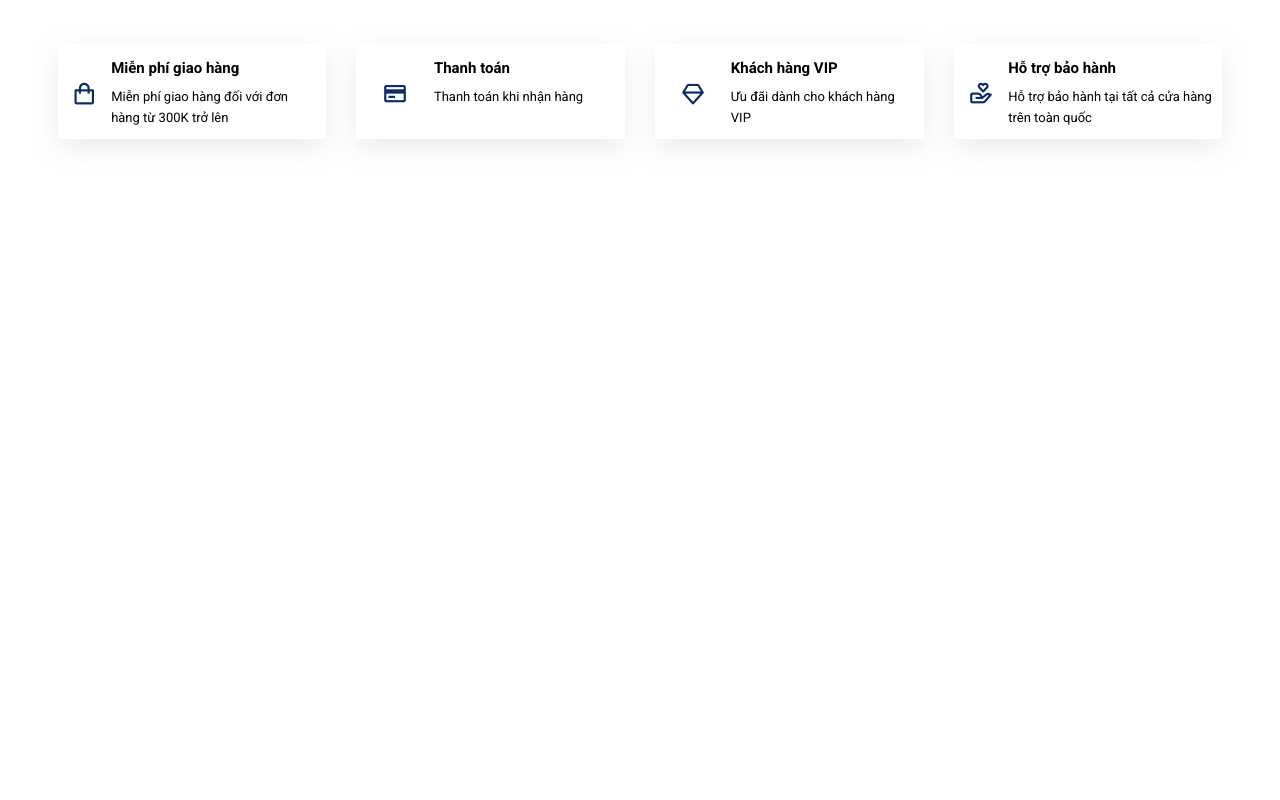
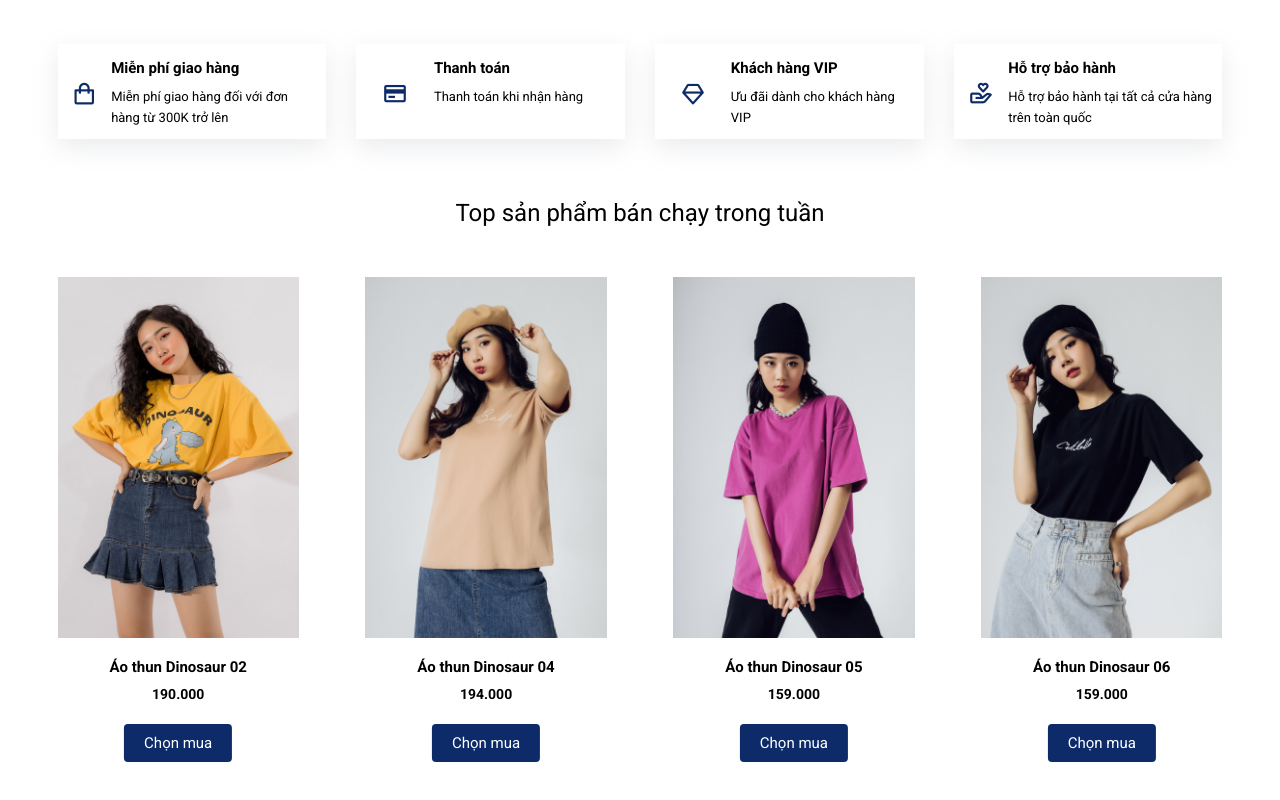
Before and after one commit to nguyenducde/shopping-authentic, a React (Create React App) app: page / in a window 1280 px wide. Shown: the part 806-1606 px from the top of the page. Built offline with nearby package versions, Linux system fonts and the light colour scheme.

Commit message:
C9 - Product Card - Top Selling Product of the week

```diff
--- /dev/null
+++ b/src/assets/fake-data/products.js
@@ -0,0 +1,148 @@
+import product_01_image_01 from '../../assets/images/products/product-01 (1).jpg'
+import product_01_image_02 from '../../assets/images/products/product-01 (2).jpg'
+
+import product_02_image_01 from '../../assets/images/products/product-02 (1).jpg'
+import product_02_image_02 from '../../assets/images/products/product-02 (2).jpg'
+
+import product_03_image_01 from '../../assets/images/products/product-03 (1).jpg'
+import product_03_image_02 from '../../assets/images/products/product-03 (2).jpg'
+
+import product_04_image_01 from '../../assets/images/products/product-04 (1).jpg'
+import product_04_image_02 from '../../assets/images/products/product-04 (2).jpg'
+
+import product_05_image_01 from '../../assets/images/products/product-05 (1).jpg'
+import product_05_image_02 from '../../assets/images/products/product-05 (2).jpg'
+
+import product_06_image_01 from '../../assets/images/products/product-06 (1).jpg'
+import product_06_image_02 from '../../assets/images/products/product-06 (2).jpg'
+
+import product_07_image_01 from '../../assets/images/products/product-07 (1).jpg'
+import product_07_image_02 from '../../assets/images/products/product-07 (2).jpg'
+
+import product_08_image_01 from '../../assets/images/products/product-08 (1).jpg'
+import product_08_image_02 from '../../assets/images/products/product-08 (2).jpg'
+
+import product_09_image_01 from '../../assets/images/products/product-09 (1).jpg'
+import product_09_image_02 from '../../assets/images/products/product-09 (2).jpg'
+
+import product_10_image_01 from '../../assets/images/products/product-10 (1).jpg'
+import product_10_image_02 from '../../assets/images/products/product-10 (2).jpg'
+
+const products = [
+    {
+        name: 'Áo thun Dinosaur 01',
+        price: 189,
+        image01: product_01_image_01,
+        image02: product_01_image_02,
+        categorySlug: 'ao-thun',
+        colors: ['white', 'red', 'orange'],
+        slug: 'ao-thun-dinosaur-01',
+        size: ['s', 'm', 'l', 'xl']
+    },
+    {
+        name: 'Áo thun Dinosaur 02',
+        price: 189,
+        image01: product_02_image_01,
+        image02: product_02_image_02,
+        categorySlug: 'ao-thun',
+        colors: ['white', 'black', 'orange'],
+        slug: 'ao-thun-dinosaur-02',
+        size: ['s', 'm', 'xl']
+    },
+    {
+        name: 'Áo thun Dinosaur 02',
+        price: 190,
+        image01: product_03_image_01,
+        image02: product_03_image_02,
+        categorySlug: 'ao-thun',
+        colors: ['white', 'red', 'orange', 'yellow'],
+        slug: 'ao-thun-dinosaur-03',
+        size: ['m']
+    },
+    {
+        name: 'Áo thun Dinosaur 04',
+        price: 194,
+        image01: product_04_image_01,
+        image02: product_04_image_02,
+        categorySlug: 'ao-thun',
+        colors: ['white', 'orange', 'blue'],
+        slug: 'ao-thun-dinosaur-04',
+        size: ['xl']
+    },
+    {
+        name: 'Áo thun Dinosaur 05',
+        price: 159,
+        image01: product_05_image_01,
+        image02: product_05_image_02,
+        categorySlug: 'ao-thun',
+        colors: ['white', 'pink'],
+        slug: 'ao-thun-dinosaur-05',
+        size: ['xxl']
+    },
+    {
+        name: 'Áo thun Dinosaur 06',
+        price: 159,
+        image01: product_06_image_01,
+        image02: product_06_image_02,
+        categorySlug: 'ao-thun',
+        colors: ['black'],
+        slug: 'ao-thun-dinosaur-06',
+        size: ['s', 'm', 'xl']
+    },
+    {
+        name: 'Áo somi caro 07',
+        price: 159,
+        image01: product_07_image_01,
+        image02: product_07_image_02,
+        categorySlug: 'ao-somi',
+        colors: ['white', 'red', 'orange', 'blue'],
+        slug: 'ao-somi-caro-07',
+        size: ['l', 'xl']
+    },
+    {
+        name: 'Áo somi dài tay 08',
+        price: 194,
+        image01: product_08_image_01,
+        image02: product_08_image_02,
+        categorySlug: 'ao-somi',
+        colors: ['white', 'red', 'black'],
+        slug: 'ao-somi-dai-tay-08',
+        size: ['s', 'm', 'xl']
+    },
+    {
+        name: 'Áo somi tay dài 09',
+        price: 194,
+        image01: product_09_image_01,
+        image02: product_09_image_02,
+        categorySlug: 'ao-somi',
+        colors: ['white', 'blue'],
+        slug: 'ao-somi-tay-dai-09',
+        size: ['m']
+    },
+    {
+        name: 'Áo jean phong cách 10',
+        price: 194,
+        image01: product_10_image_01,
+        image02: product_10_image_02,
+        categorySlug: 'quan-jean',
+        colors: ['blue', 'black'],
+        slug: 'ao-jean-phong-cach-10',
+        size: ['l']
+    }
+]
+
+const getAllProducts = () => products
+
+const getProducts = (count) => {
+    const max = products.length - count
+    const min = 0
+    const start = Math.floor(Math.random() * (max-min) + min)
+    return products.slice(start, start + count)
+}
+
+const productData = {
+    getAllProducts,
+    getProducts
+}
+
+export default productData
--- a/src/components/HomeSlider.js
+++ b/src/components/HomeSlider.js
@@ -38,7 +38,7 @@ export default function HomeSlider(props){
                             <div className='home-slider__item__info'>
                                 <h3 className='home-slider__item__info__title'>{item.title}</h3>
                                 <p className='home-slider__item__info__description'>{item.description}</p>
-                                <NavLink to={item.path} className='btn home-slider__item__info__link'>Xem chi tiết</NavLink>
+                                <NavLink to={item.path} className='btn'>Xem chi tiết</NavLink>
                             </div>
                             <div className='home-slider__item__img'>
                                 <div className='shape' style={{backgroundColor: item.color}}></div>
--- a/src/components/PolicyCard.js
+++ b/src/components/PolicyCard.js
@@ -5,7 +5,7 @@ export default function PolicyCard(props){
     const { name, description, icon } = props
 
     return (
-        <NavLink to='/policy' className='policy-card'>
+        <NavLink exact to='/policy' className='policy-card'>
             <div className='policy-card__icon'>
                 <i className={icon}></i>
             </div>
--- /dev/null
+++ b/src/components/ProductCard.js
@@ -0,0 +1,23 @@
+import { NavLink } from "react-router-dom"
+
+export default function ProductCard(props){
+
+    const { image01, name, price } = props.product
+
+    return (
+        <div to='/policy' className='product-card__item'>
+            <NavLink to={props.product.slug}>
+                <div className='product-card__item__image'>
+                    <img src={image01} alt='' />
+                </div>
+                <div className='product-card__item__info'>
+                    <h3 className='product-card__item__info__name'>{name}</h3>
+                    <div className='product-card__item__info__price'>
+                        {`${price}.000`}
+                    </div>
+                </div>
+                <div className='btn product-card__item__buy'>Chọn mua</div>
+            </NavLink>
+        </div>
+    )
+}
--- a/src/pages/Home.js
+++ b/src/pages/Home.js
@@ -3,6 +3,8 @@ import HomeSlider from "../components/HomeSlider"
 import homeSliderData from "../assets/fake-data/home-slider"
 import PolicyCard from "../components/PolicyCard"
 import policyCard from "../assets/fake-data/policy-card"
+import productData from "../assets/fake-data/products"
+import ProductCard from "../components/ProductCard"
 
 export default function Home(){
     return (
@@ -10,13 +12,26 @@ export default function Home(){
             <HomeSlider data={homeSliderData} control={true} autoRunSlide={true} />
 
             <div className='container'>
-                <div className='policy'>
+                <section className='policy'>
                     {
                         policyCard.map((item, index) => {
                         return <PolicyCard name={item.name} description={item.description} icon={item.icon} key={index} />
                         })
                     }
-                </div>
+                </section>
+            </div>
+
+            <div className='container'>
+                <section className='product'>
+                    <h3 className='product__heading'>Top sản phẩm bán chạy trong tuần</h3>
+                    <div className='product-card'>
+                        {
+                            productData.getProducts(4).map((product, index) => {
+                                return <ProductCard product={product} key={index} />
+                            })
+                        }
+                    </div>
+                </section>
             </div>
 
         </Helmet>
--- a/src/sass/_button.scss
+++ b/src/sass/_button.scss
@@ -7,4 +7,14 @@
     font-size: 1.5rem;
     padding: 1rem 2rem;
     border-radius: 4px;
+
+    color: $btn-main-color;
+    background-color: $main-color;
+    transition: background-color 0.1s linear;
+
+    &:hover {
+        background-color: transparent;
+        border: 1px solid $main-color;
+        color: black;
+    }
 }
--- a/src/sass/_home-slider.scss
+++ b/src/sass/_home-slider.scss
@@ -41,18 +41,6 @@
                 line-height: 2.25rem;
                 overflow: hidden;
                 text-align: justify;
-            }
-
-            &__link {
-                color: $btn-main-color;
-                background-color: $main-color;
-                transition: background-color 0.1s linear;
-
-                &:hover {
-                    background-color: transparent;
-                    border: 1px solid $main-color;
-                    color: black;
-                }
             }
         }
 
--- a/src/sass/_policy-card.scss
+++ b/src/sass/_policy-card.scss
@@ -3,6 +3,7 @@
 .policy {
     display: flex;
     justify-content: space-between;
+    margin-bottom: 6rem;
 
     &-card {
         box-shadow: $box-shadow;
--- /dev/null
+++ b/src/sass/_product-card.scss
@@ -0,0 +1,58 @@
+@import './variables';
+
+.product {
+    &__heading {
+        font-size: 2.4rem;
+        text-align: center;
+        font-weight: 400;
+        margin-bottom: 5rem;
+    }
+
+    &-card {
+        display: flex;
+        flex-wrap: wrap;
+        justify-content: space-between;
+
+        &__item {
+            position: relative;
+            margin-bottom: 5rem;
+            width: calc(25% - 5rem);
+            padding-bottom: 5rem;
+            transition: box-shadow 0.2s ease;
+
+            &:hover {
+                box-shadow: 0rem 0.8rem 2.4rem rgba(149, 157, 165, 0.5);
+            }
+
+            &__image {
+                padding-bottom: 1.8rem;
+
+                img {
+                    width: 100%;
+                }
+            }
+
+            &__info {
+                text-align: center;
+                &__name {
+                    font-size: 1.5rem;
+                    padding-bottom: 1rem;
+                }
+                &__price {
+                    padding-bottom: 2rem;
+                    font-size: 1.4rem;
+                    font-weight: bold;
+                }
+            }
+
+            &__buy {
+                position: absolute;
+                bottom: 0;
+                left: 50%;
+                transform: translateX(-50%);
+                margin-bottom: 1rem;
+            }
+        }
+
+    }
+}
--- a/src/sass/app.scss
+++ b/src/sass/app.scss
@@ -3,5 +3,6 @@
 @import './home-slider';
 @import './button';
 @import './policy-card';
+@import './product-card';
 @import './footer';
 @import './variables';
```
